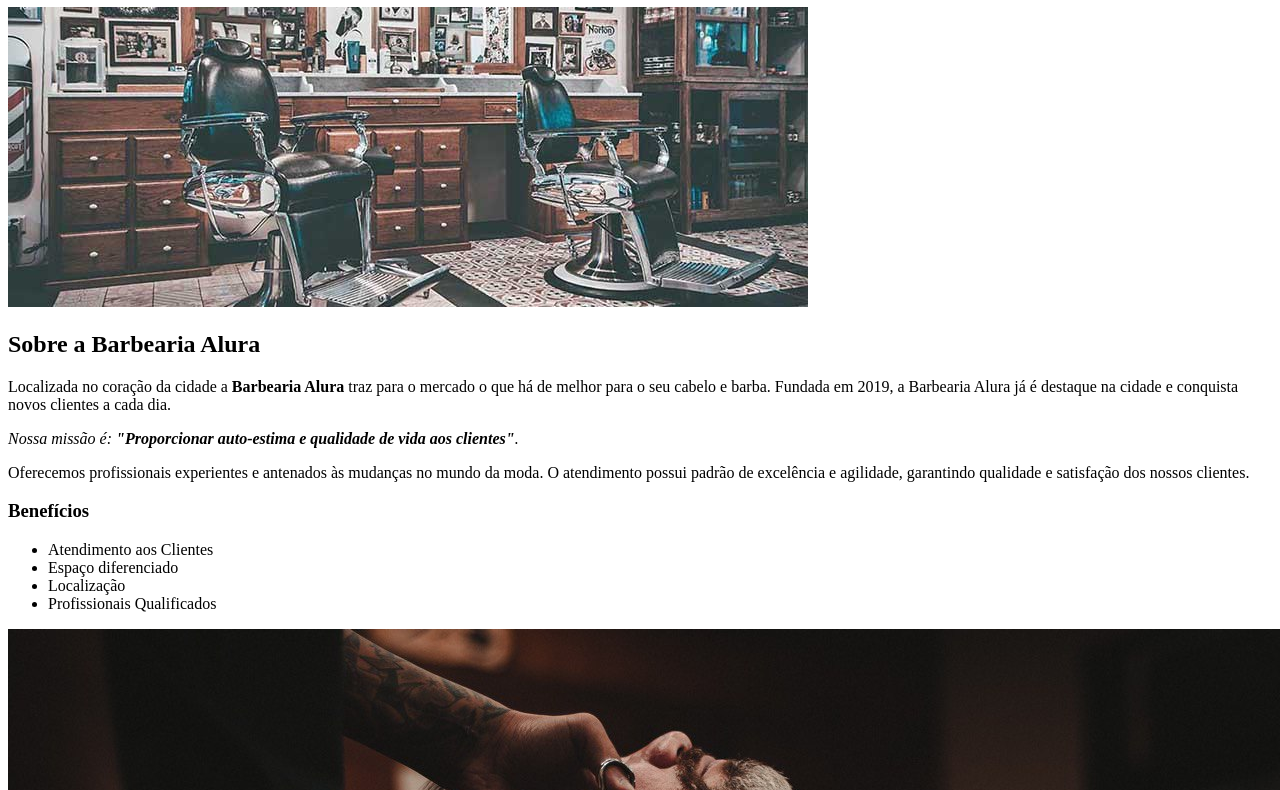
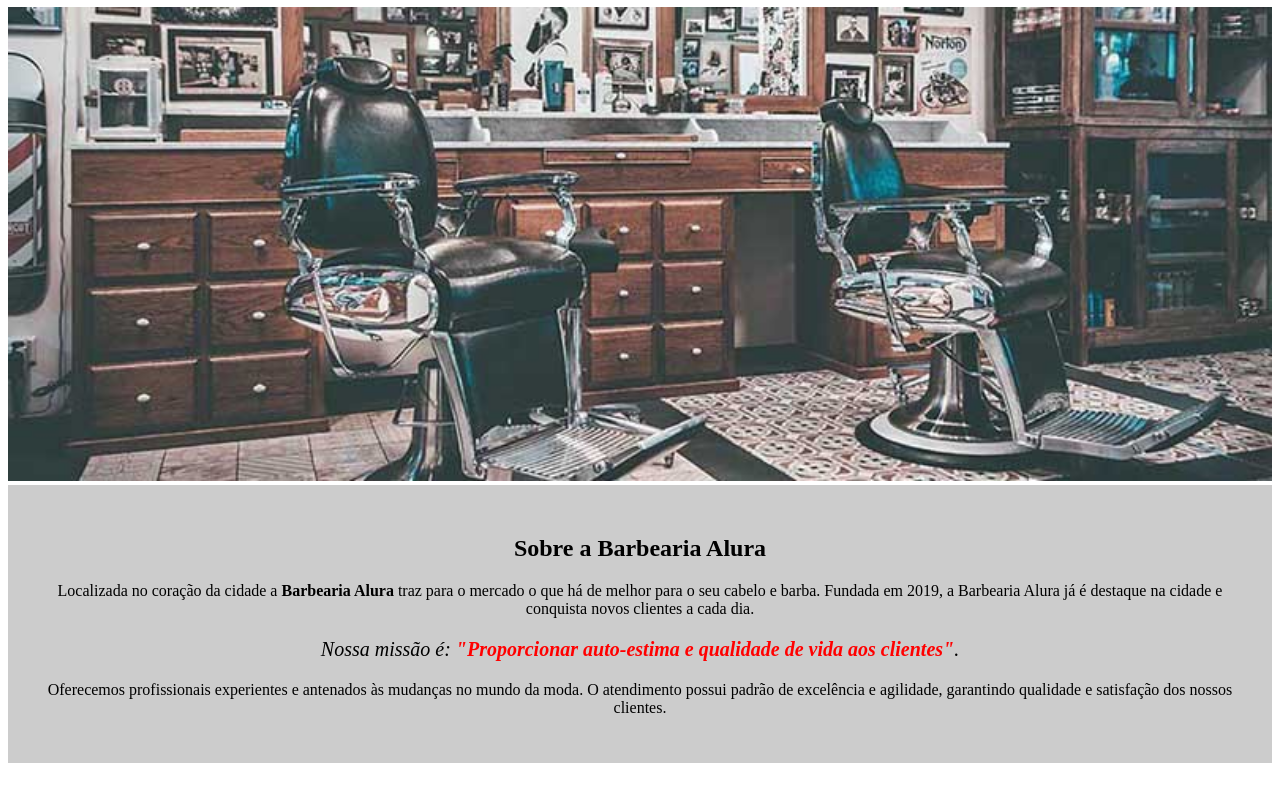
Before and after one commit to marianariisa/barbearia-alura, a plain HTML site: page index.html in a window 1280 px wide. Shown: the part 73-863 px from the top of the page. Drawn offline with Linux system fonts and the light colour scheme.

Commit message:
Update index.html

```diff
--- a/index.html
+++ b/index.html
@@ -3,7 +3,7 @@
 	<head>
 		<meta charset="UTF-8">
 		<title>Barbearia Alura</title>
-		<link rel="stylesheet" href="style 06.css">
+		<link rel="stylesheet" href="style.css">
 	</head>
 
 	<body>
```
